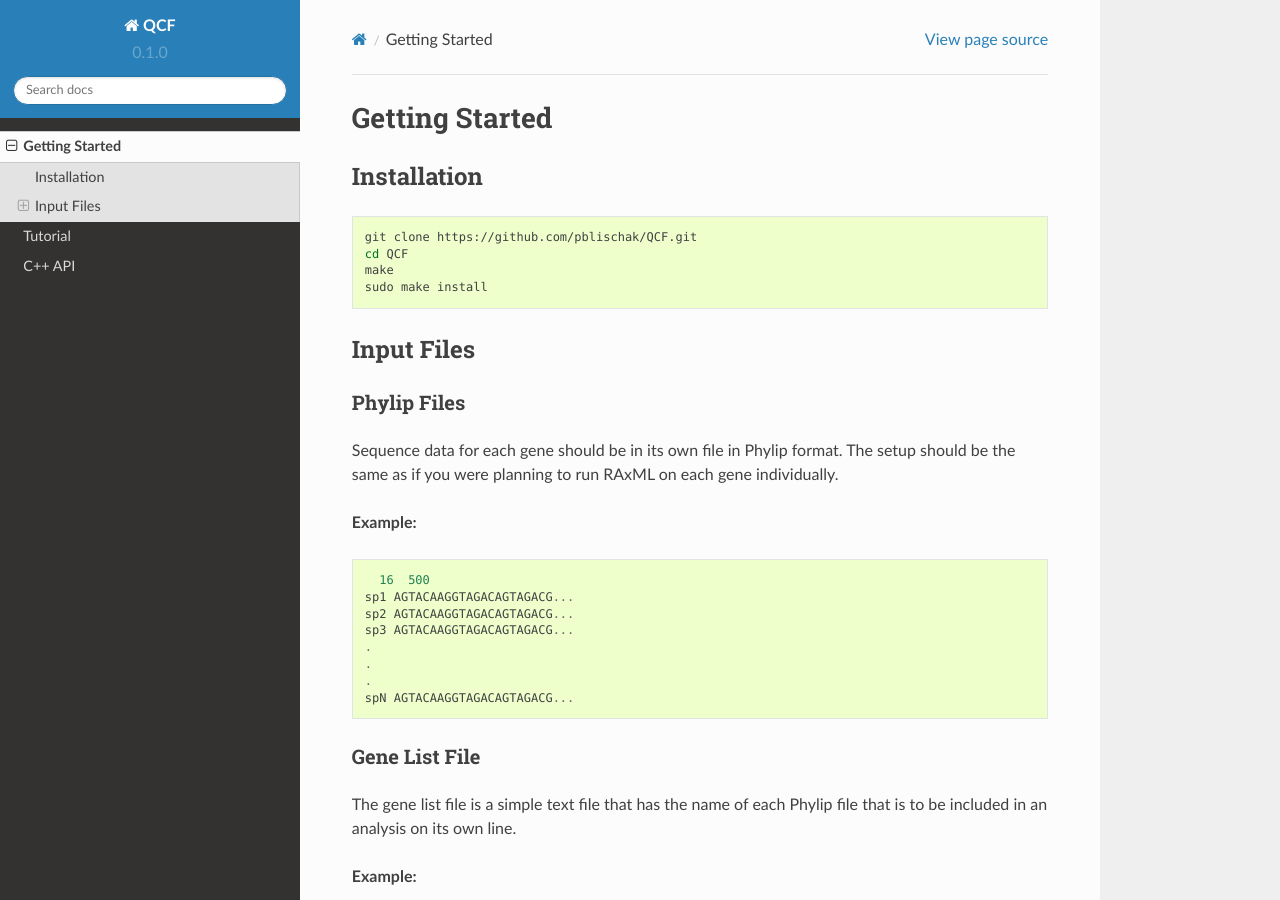
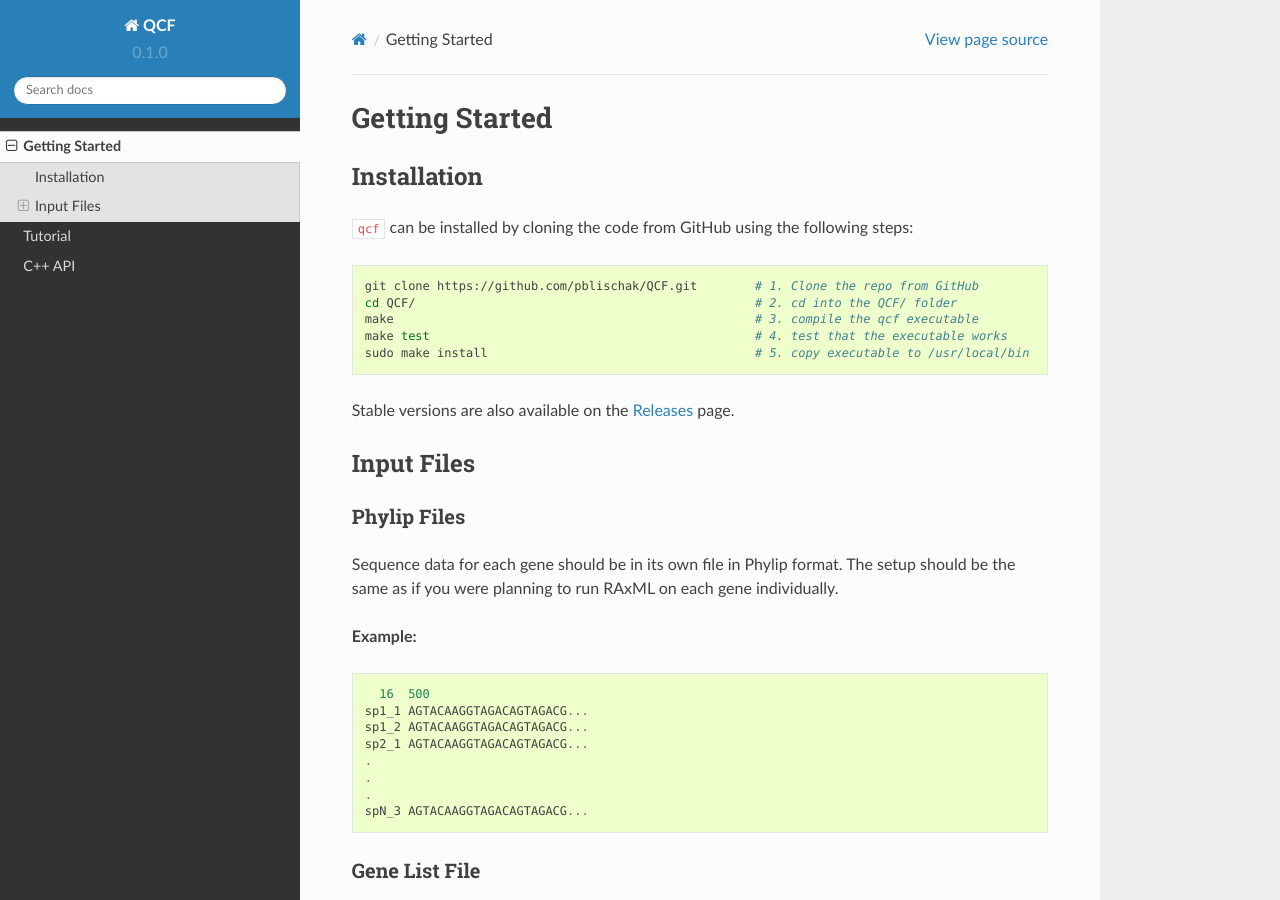
Before and after one commit to pblischak/QCF, a Sphinx documentation site: the page built from docs/getting_started.rst, in a window 1280 px wide and 900 px high. Built offline with Sphinx 7.4.7 and the Read the Docs theme 2.0.0, drawn with Linux system fonts in a browser that asks for light colours.

Commit message:
updating docs

```diff
--- a/docs/api.rst
+++ b/docs/api.rst
@@ -2,6 +2,8 @@
 
 C++ API
 =======
+
+**In the works...**
 
 class: ``QCFData``
 ------------------
--- a/docs/getting_started.rst
+++ b/docs/getting_started.rst
@@ -6,12 +6,17 @@ Getting Started
 Installation
 ------------
 
+``qcf`` can be installed by cloning the code from GitHub using the following steps:
+
 .. code:: bash
 
-  git clone https://github.com/pblischak/QCF.git
-  cd QCF
-  make
-  sudo make install
+  git clone https://github.com/pblischak/QCF.git        # 1. Clone the repo from GitHub
+  cd QCF/                                               # 2. cd into the QCF/ folder
+  make                                                  # 3. compile the qcf executable
+  make test                                             # 4. test that the executable works
+  sudo make install                                     # 5. copy executable to /usr/local/bin
+
+Stable versions are also available on the `Releases <https://github.com/pblischak/QCF/releases>`_ page.
 
 Input Files
 -----------
@@ -28,13 +33,13 @@ on each gene individually.
 .. code::
 
     16  500
-  sp1 AGTACAAGGTAGACAGTAGACG...
-  sp2 AGTACAAGGTAGACAGTAGACG...
-  sp3 AGTACAAGGTAGACAGTAGACG...
+  sp1_1 AGTACAAGGTAGACAGTAGACG...
+  sp1_2 AGTACAAGGTAGACAGTAGACG...
+  sp2_1 AGTACAAGGTAGACAGTAGACG...
   .
   .
   .
-  spN AGTACAAGGTAGACAGTAGACG...
+  spN_3 AGTACAAGGTAGACAGTAGACG...
 
 
 Gene List File
```
Also changed, not shown: docs/index.rst (+8 -4 lines), docs/tutorial.rst (+19 -5 lines).
